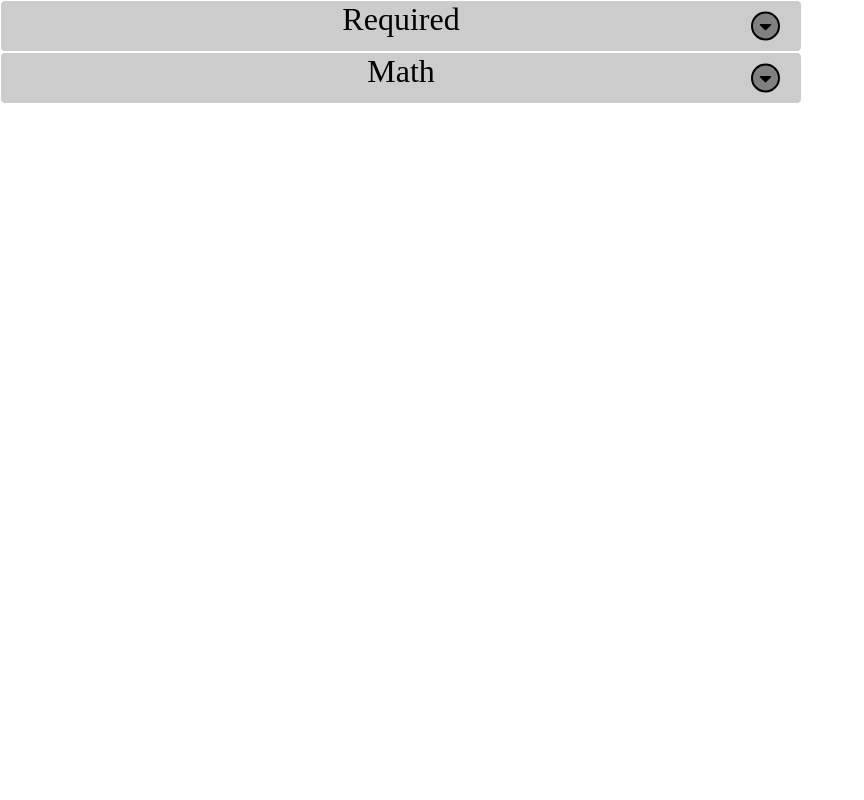
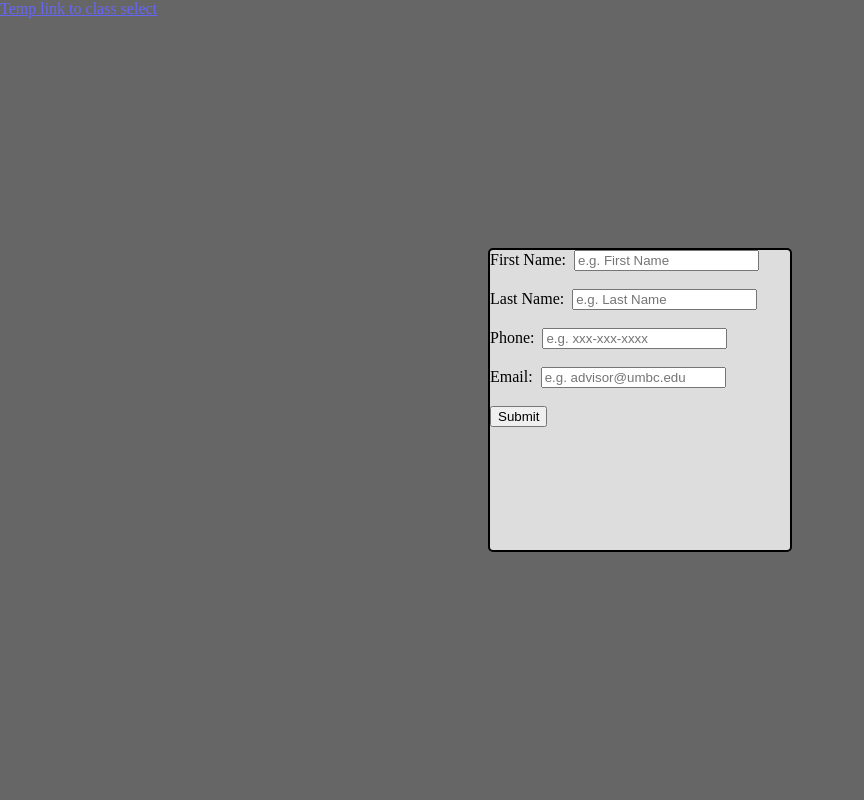
Before and after one commit to SamLeung95/CMSC433, a PHP site: page / in a window 1280 px wide. Shown: the whole page, without its empty margins (0-864 px from the left). Run offline with PHP 8.4, Linux system fonts and the light colour scheme; data that the repository does not hold is empty.

Commit message:
Added some more functionality + student login

```diff
--- a/index.php
+++ b/index.php
@@ -4,29 +4,125 @@
 		<title></title>
 		<link rel="stylesheet" href="./font-awesome/css/font-awesome.min.css">
 		<link rel="stylesheet" type="text/css" href="./styles/main.css">
-		<link rel="stylesheet" type="text/css" href="./styles/collapse.css">
+		<link rel="stylesheet" type="text/css" href="./styles/login.css">
 
 	</head>
 	<body>
+		<div id="blocker"><a href="./class_select.php">Temp link to class select</a></div>
 
+		<div id="login">
+			<form method="post" id="form">
 
-		<div class="collapse" id="Required">
-			<span class="collapse_label">Required<span>
+			<!--Takes first name input-->
 
-				<div class="dropdown_button">
-					<i class="fa fa-caret-down"></i>
-				</div>
+			<?php
+
+				if(isset($_POST['submit']) && !preg_match("[^\s\.@!#$%^&*():;\\/|<>]{3,}", $firstname)){
+
+					echo '<error>First name is not valid</error>';
+					$valid = FALSE;
+
+				}
+
+			?>
+
+			<div>
+
+				<label>First Name:&nbsp;</label >
+				<input type="text" name="firstname" value= "<?php echo $firstname?>" placeholder="e.g. First Name">
+
+			</div>
+
+			<br>
+
+			<!--Takes last name input-->
+
+			<?php
+
+				if(isset($_POST['submit']) && !preg_match("[^\s\.@!#$%^&*():;\\/|<>]{3,}", $lastname)){
+
+					echo '<error>Last name is not valid</error>';
+					$valid = FALSE;
+
+				}
+
+			?>
+
+			<div>
+
+				<label>Last Name:&nbsp;</label >
+				<input type="text" name="lastname" value= "<?php echo $lastname?>" placeholder="e.g. Last Name">
+
+			</div>
+
+			<br>
+
+			<!--Takes phone number input-->
+
+			<?php
+
+				if(isset($_POST['submit']) && !preg_match("/^[\d]{3}-[\d]{3}-[\d]{4}$/", $phone)){
+
+					echo '<error>Phone number is not valid</error>';
+					$valid = FALSE;
+				}
+
+			?>
+
+			<div>
+
+			<label>Phone:&nbsp;</label>
+			<input type="text" name="phone" value= "<?php echo $phone?>" placeholder="e.g. xxx-xxx-xxxx">
+
+			</div>
+
+			<br>
+
+			<!--Takes email input-->
+
+				<?php
+
+					if(isset($_POST['submit']) && !preg_match("/^(?=^.{3,30}$)([\da-zA-z.]+@[\da-zA-z.]*[\da-zA-z]+\.[a-zA-z]+)$/", $email)){
+
+						echo '<error>Email is not valid</error>';
+						$valid = FALSE;
+					}
+
+				?>
+
+			<div>
+
+				<label>Email:&nbsp;</label>
+				<input type="text" name="email" value= "<?php echo $email?>" placeholder="e.g. advisor@umbc.edu">
+
+			</div>
+
+			<br>
+
+			<!--Updates database if input are valid-->
+			<?php
+
+				if(isset($_POST['submit']) && $valid == TRUE){
+
+					//$sql = 'INSERT INTO `Advisors`(`Name`, `Occupation`, `Room`, `Phone`, `Email`) VALUES ("'.$name. '", "'.$occupation. '", "'.$room. '", "'.$phone. '", "'.$email. '")';
+					$rs = $COMMON->executeQuery($sql, $_SERVER["SCRIPT_NAME"]);
+
+					echo '<div id="confirm">',
+						$name , ' has been added.
+					</div>';
+
+				}
+
+			?>
+
+			<input type="submit" name="submit" value="Submit" id="submit"/>
+
+		</form>
+
 
 		</div>
 
-		<div class="collapse" id="Math">
-			<span class="collapse_label">Math<span>
 
-				<div class="dropdown_button">
-					<i class="fa fa-caret-down"></i>
-				</div>
-
-		</div>
 
 	</body>
 
--- a/styles/collapse.css
+++ b/styles/collapse.css
@@ -1,4 +1,4 @@
-.collapse{
+.group{
 
 	width: 800px;
 	height: 50px;
@@ -11,7 +11,7 @@
 
 }
 
-.collapse_label{
+.group_label{
 
 	font-family: Segoe UI Light;
 	font-size: 32px;
@@ -38,6 +38,16 @@
 
 }
 
+.dropdown_button:hover{
+
+
+		background-color: #DDD;
+
+
+
+
+}
+
 .dropdown_button i{
 
 	position: relative;
@@ -50,3 +60,12 @@
 
 
 }
+
+.expand_container{
+
+	width: 775px;
+	height: 200px;
+	background-color: black;
+	position: relative;
+	left: 25px;
+}
--- /dev/null
+++ b/styles/login.css
@@ -0,0 +1,30 @@
+#blocker{
+
+	height: 100%;
+	width: 100%;
+	display: block;
+	position: fixed;
+	background-color: black;
+	opacity: .6;
+	z-index: 1000;
+
+}
+
+#login{
+
+	position: fixed;
+	display: block;
+	width: 300px;
+	height: 300px;
+	background-color: #DDD;
+	border: 2px solid black;
+	border-radius: 5px;
+	top: 50%;
+	left: 50%;
+	-webkit-transform: translate(-50%, -50%);
+	-ms-transform: translate(-50%, -50%);
+	transform: translate(-50%, -50%);
+	z-index: 1001;
+
+
+}
```
Also changed, not shown: class_select.php (added, +54 -0 lines).
